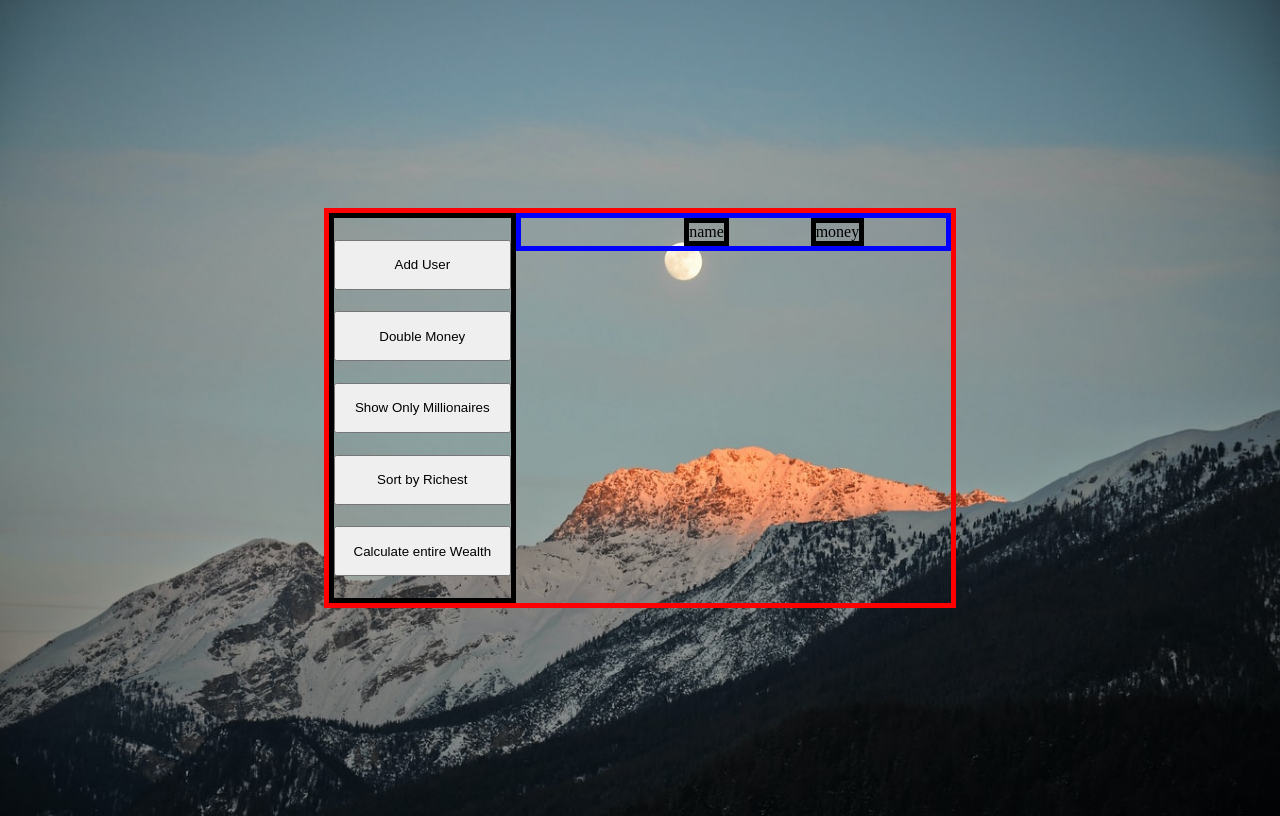
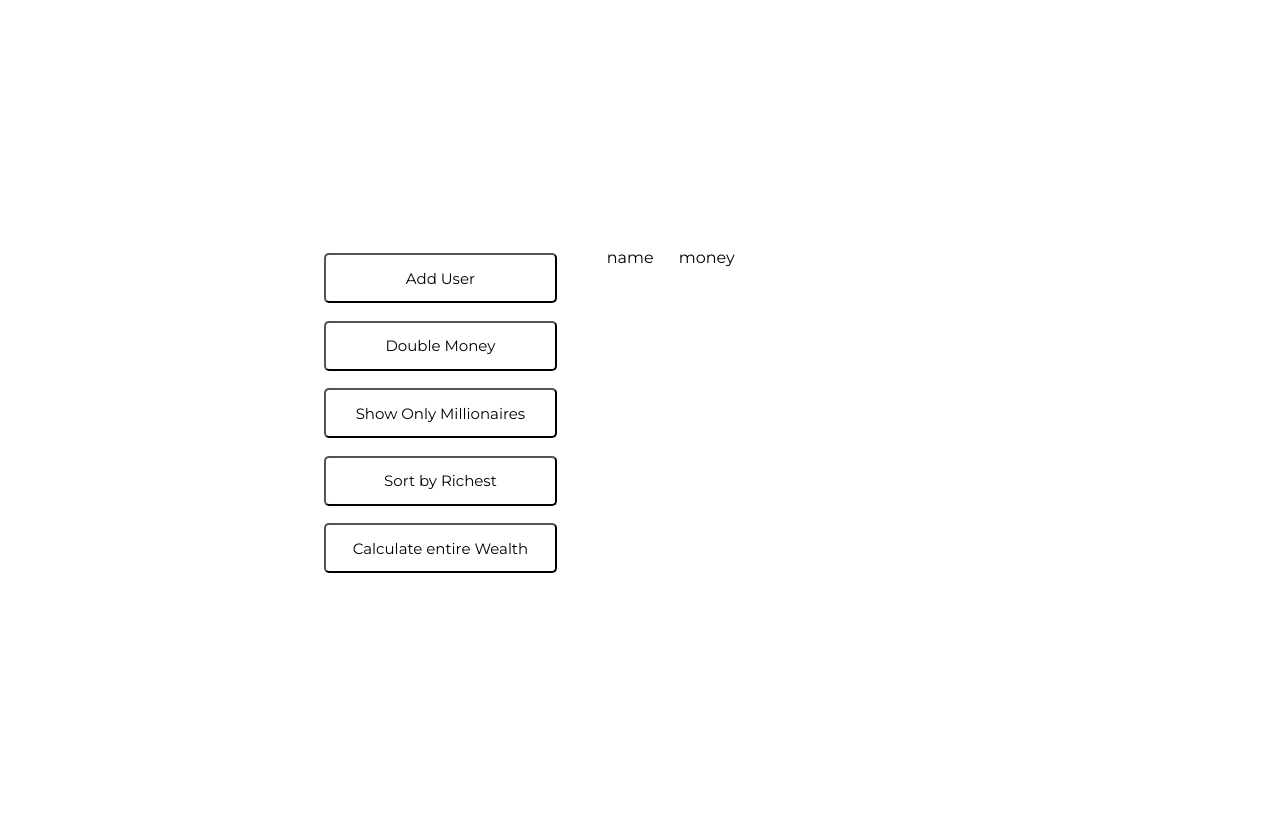
Before and after one commit to taylorcantwell/arrayMethods, a plain HTML site: page index.html in a window 1280 px wide. Drawn offline with Linux system fonts and the light colour scheme; no server answers.

Commit message:
finalize

```diff
--- a/app.js
+++ b/app.js
@@ -1,3 +1,4 @@
+//grabbing the elements
 const main = document.querySelector("#main");
 const addUser = document.querySelector("#add-user");
 const double = document.querySelector("#double");
@@ -7,6 +8,7 @@ const calculateWealth = document.querySelector("#calculate-wealth");
 const name = document.querySelector("#name");
 const money = document.querySelector("#money");
 
+//primary array that stores all data
 let arrData = [];
 
 //fetch random user and add money
@@ -28,18 +30,18 @@ async function getRandomUser() {
   updateDOM();
 }
 
-//Update DOM
+//Update DOM function
 function updateDOM(providedData = arrData) {
   //clear main div
-  name.innerHTML = "Name";
-  money.innerHTML = "Money";
+  name.innerHTML = "<strong>Name</strong>";
+  money.innerHTML = "<strong>Money</strong>";
   providedData.forEach((item) => {
     const element = document.createElement("div");
     const elementMoney = document.createElement("div");
     element.classList.add("money");
     elementMoney.classList.add("person");
-    element.innerHTML = `<strong>${item.name}</strong>`;
-    elementMoney.innerHTML = `<strong>${formatMoney(item.money)}</strong>`;
+    element.innerHTML = `<div>${item.name}</div>`;
+    elementMoney.innerHTML = `<div>${formatMoney(item.money)}</div>`;
     name.appendChild(element);
     money.appendChild(elementMoney);
   });
@@ -53,7 +55,6 @@ getRandomUser();
 getRandomUser();
 
 //add user button
-
 addUser.addEventListener("click", getRandomUser);
 
 //double money button (MAP)
@@ -67,6 +68,7 @@ function doubleMoney() {
   updateDOM();
 }
 
+//additional option to solve above problem
 // function doubleMoney() {
 //   arrData.forEach((item) => {
 //     item.money = item.money * 2;
--- a/style.css
+++ b/style.css
@@ -1,5 +1,8 @@
+@import url("https://fonts.googleapis.com/css2?family=Montserrat:wght@300;400;600&display=swap");
+
 * {
   box-sizing: border-box;
+  font-family: "Montserrat", sans-serif;
 }
 
 body {
@@ -7,46 +10,67 @@ body {
   justify-content: center;
   height: 100vh;
   align-items: center;
-  background: url(imgs/backgroundImage.jpg);
+  /*background: url(imgs/backgroundImage.jpg);*/
   background-position: center;
   background-repeat: no-repeat;
   background-size: cover;
 }
 
 .container {
-  border: thick solid red;
   display: flex;
   flex-direction: row;
   width: 50%;
-  height: 50%;
+  height: 40%;
   justify-content: center;
   align-items: flex-start;
 }
 
 aside {
-  border: thick solid black;
   display: flex;
   flex-direction: column;
-  flex-basis: 30%;
-  justify-content: space-evenly;
+  flex-basis: 40%;
+  justify-content: space-between;
   height: 100%;
+
+  margin-top: 5px;
 }
 
 aside button {
   height: 50px;
 }
 
+button {
+  cursor: pointer;
+  border-radius: 5px;
+  transition-duration: 0.4s;
+  background-color: white;
+  border-color: black;
+  font-size: 15px;
+}
+
+button:hover {
+  background-color: #4caf50;
+  color: white;
+}
+
 main {
-  border: thick solid blue;
-  flex-basis: 70%;
+  flex-basis: 60%;
   display: flex;
-  justify-content: space-evenly;
+  justify-content: flex-start;
+  margin-left: 50px;
 }
 
 #name {
-  border: thick solid black;
+  margin-right: 25px;
 }
 
 #money {
-  border: thick solid black;
 }
+
+.person {
+  margin-top: 5px;
+}
+
+.money {
+  margin-top: 5px;
+}
```
